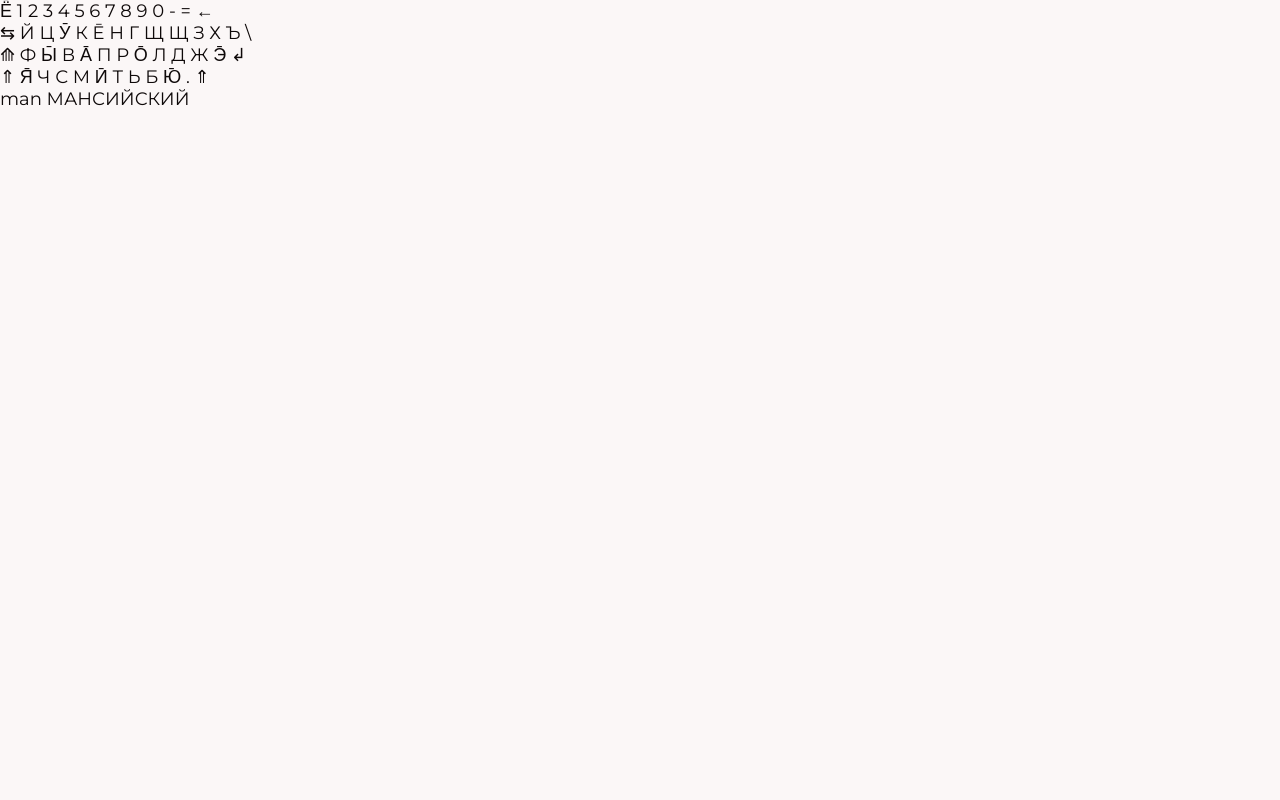
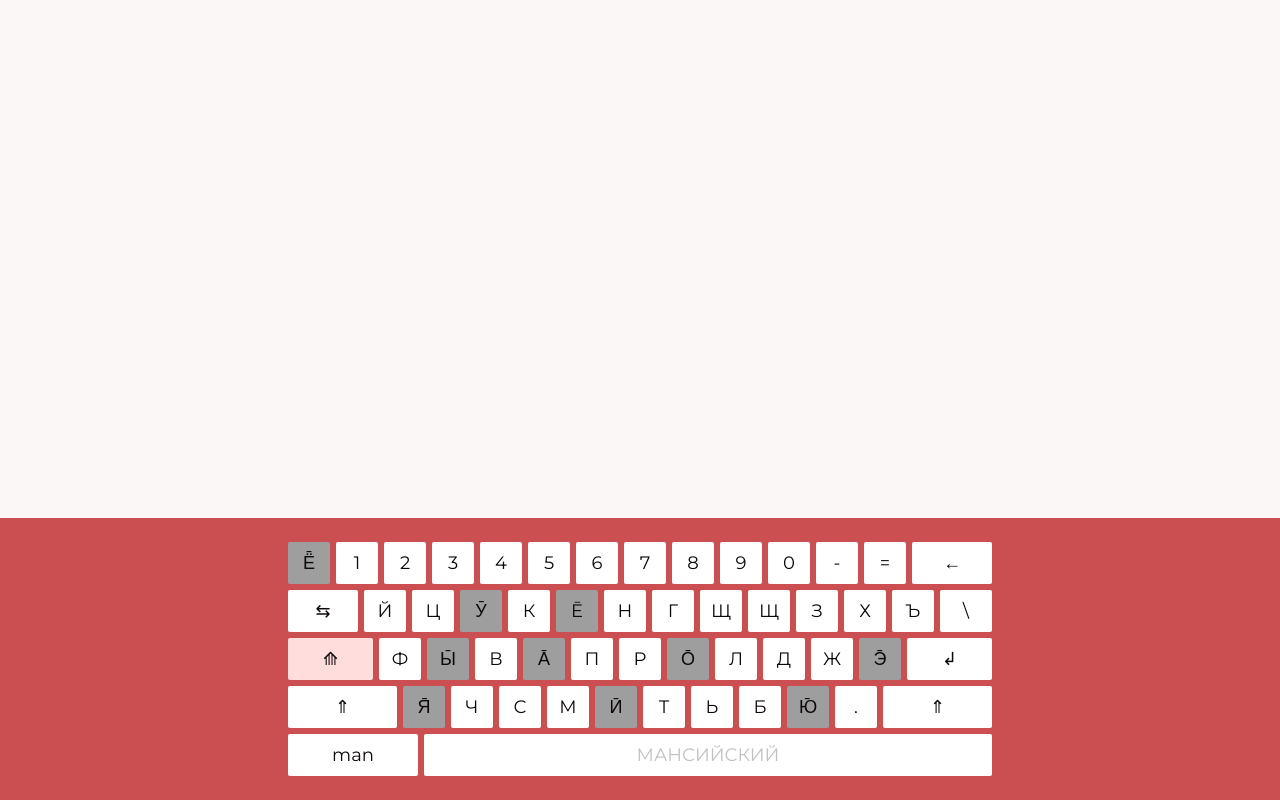
Before and after one commit to semyonmynko/Russian-Mansi-Translator, a FastAPI app: template backend/app/templates/keyboard/keyboard_mans_caps.html in a window 1280 px wide. Run offline with FastAPI, Linux system fonts and the light colour scheme; the template is opened without the code that fills it, so the values that code supplies are empty; parts of the project's set-up code (start-up, migrations or seed data) failed here and were passed over; grey boxes are pictures that could not be loaded.

Commit message:
Add files via upload
Обновлённые стили

```diff
--- a/backend/app/static/css/style.css
+++ b/backend/app/static/css/style.css
@@ -428,3 +428,66 @@ h2{
 	fill: #EED2D2;
 	transition-duration: 0.3s;
 }
+
+.keyboard__wrap{
+	position: fixed;
+	display: flex;
+	justify-content: center;
+	bottom: 0;
+	background-color: var(--color-red);
+	width: 100%;
+}
+
+.keyboard{
+    padding: 24px 0;
+    width: 704px;
+}
+
+.keyboard li{
+    display: flex;
+    flex-direction: row;
+    margin-bottom: 6px;
+}
+
+.keyboard li:last-child{
+	margin-bottom: 0px;
+}
+
+.keyboard_button{
+	display: flex;
+	align-items: center;
+	justify-content: center;
+	min-width: 42px;
+	min-height: 42px;
+	text-align: center;
+	vertical-align: middle;
+	color: var(--color-black);
+	background-color: var(--color-white);
+	border-radius: 2px;
+	margin-right: 6px;
+	transition-duration: 0.2s;
+}
+
+.keyboard_button:last-child{
+	margin-right: 0px;
+}
+
+.keyboard_button:hover{
+	background-color: #FFDDDD;
+}
+
+.fill{
+	width: 100%;
+}
+
+.space{
+	color: #C2C1C1;
+}
+
+.active{
+	background-color: #FFDDDD;
+}
+
+.mans{
+	background-image: url("../images/bg_mans.svg");
+}
```
